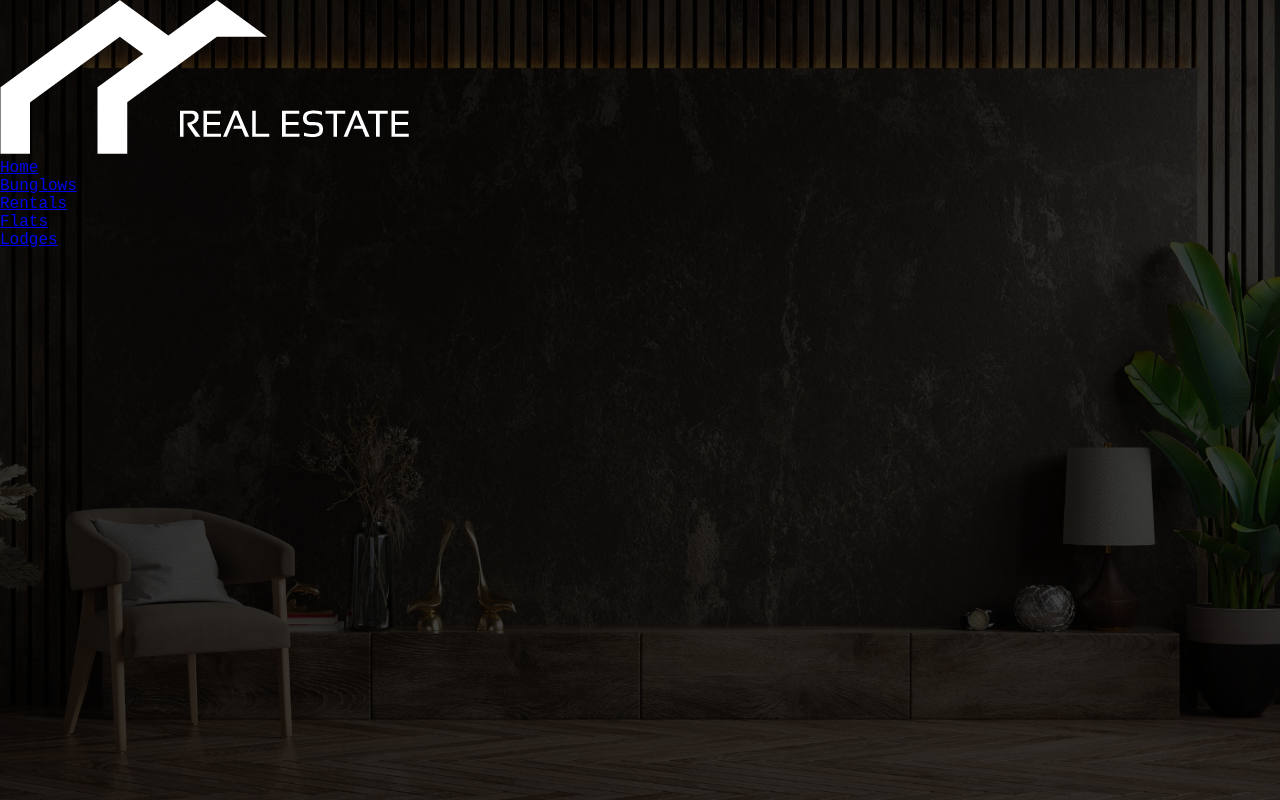
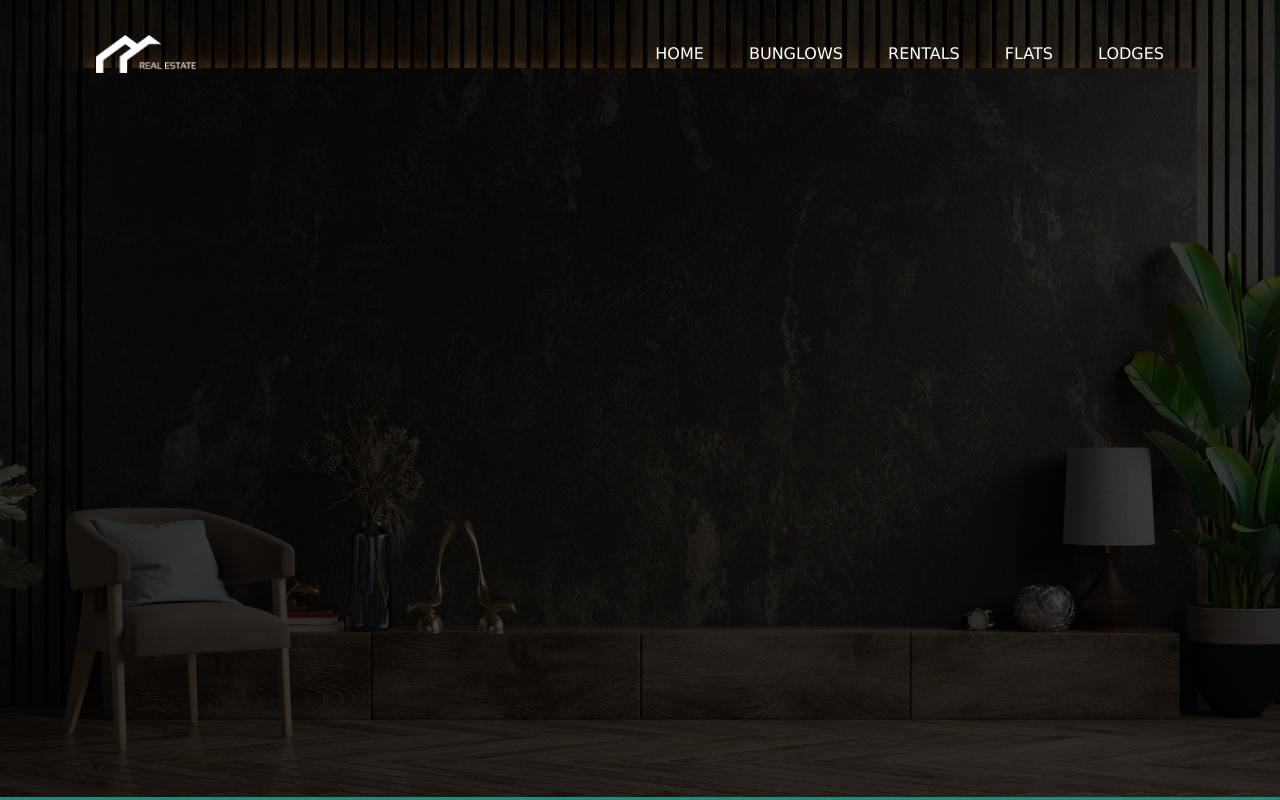
Before and after one commit to abhishekrnc/simple_realestate_webpage, a plain HTML site: page index.html in a window 1280 px wide. Drawn offline with Linux system fonts and the light colour scheme.

Commit message:
updated css

```diff
--- a/style.css
+++ b/style.css
@@ -1,7 +1,7 @@
 * {
     margin: 0;
     padding: 0;
-    font-family: 'Courier New', Courier, monospace;
+    font-family: 'Lucida Sans', 'Lucida Sans Regular', 'Lucida Grande', 'Lucida Sans Unicode';
 }
 
 .banner {
@@ -11,3 +11,39 @@
     background-size: cover;
     background-position: center;
 }
+
+.navbar {
+    width: 85%;
+    margin: auto;
+    padding: 35px 0;
+    display: flex;
+    align-items: center;
+    justify-content: space-between;
+}
+
+.logo {
+    width: 100px;
+    cursor: pointer;
+}
+
+.navbar ul li {
+    list-style: none;
+    display: inline-block;
+    margin: 0 20px;
+}
+
+.navbar ul li a{
+    text-decoration: none;
+    color: #fff;
+    text-transform: uppercase;
+}
+
+.navbar ul li::after {
+    content: '';
+    height: 3px;
+    width: 100%;
+    background: #009688;
+    position: absolute;
+    left: 0;
+    bottom: 0;
+}
```
